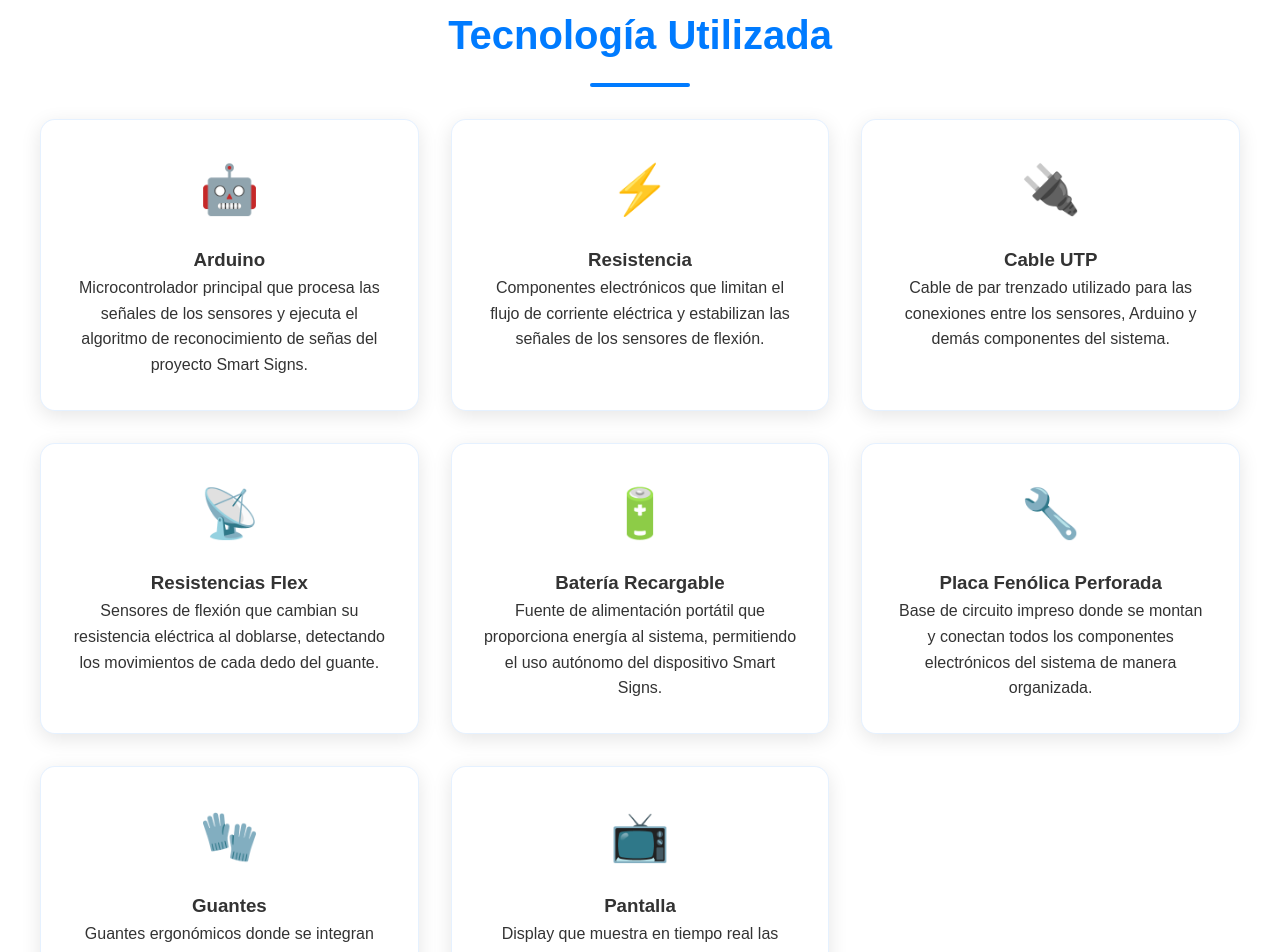
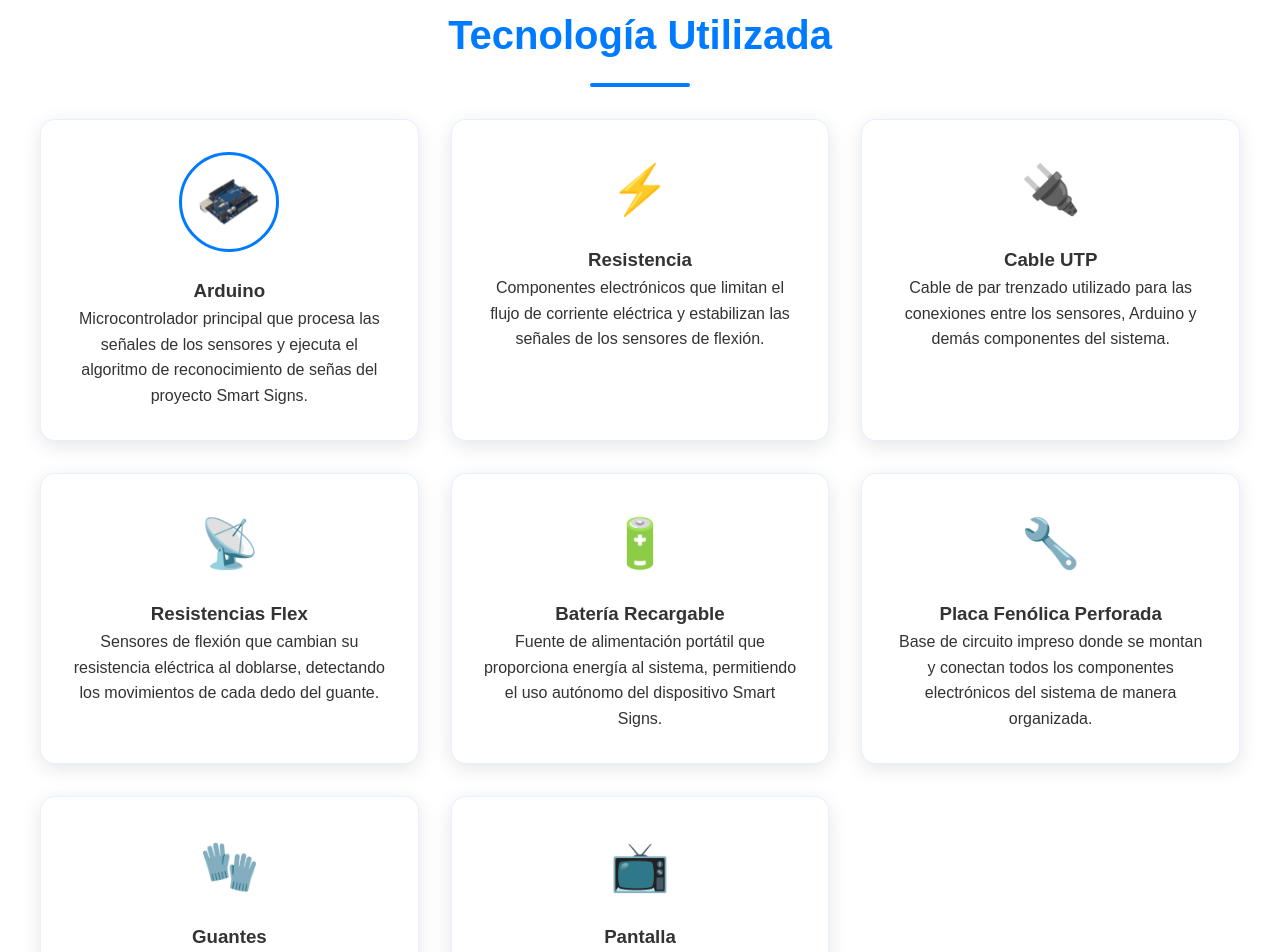
Before and after one commit to sarevalo/smart-signs, a plain HTML site: page index.html in a window 1280 px wide. Shown: the part 5538-6490 px from the top of the page. Drawn offline with Linux system fonts and the light colour scheme.

Commit message:
update site

```diff
--- a/index.html
+++ b/index.html
@@ -379,6 +379,25 @@
         .member-image:hover {
             transform: scale(1.05);
         }
+
+        .component-photo {
+            margin-bottom: 1rem;
+        }
+
+        .component-image {
+            width: 100px;
+            height: 100px;
+            border-radius: 50%;
+            object-fit: cover;
+            border: 3px solid #007bff;
+            transition: transform 0.3s ease;
+            background: white;
+            padding: 10px;
+        }
+
+        .component-image:hover {
+            transform: scale(1.05);
+        }
     </style>
 </head>
 <body>
@@ -576,7 +595,9 @@
             <h2 class="section-title">Tecnología Utilizada</h2>
             <div class="feature-grid">
                 <div class="feature-card">
-                    <div class="feature-icon">🤖</div>
+                    <div class="component-photo">
+                        <img src="https://raw.githubusercontent.com/sarevalo/smart-signs/refs/heads/main/01.jpeg" alt="Arduino Uno" class="component-image">
+                    </div>
                     <h3>Arduino</h3>
                     <p>Microcontrolador principal que procesa las señales de los sensores y ejecuta el algoritmo de reconocimiento de señas del proyecto Smart Signs.</p>
                 </div>
```
